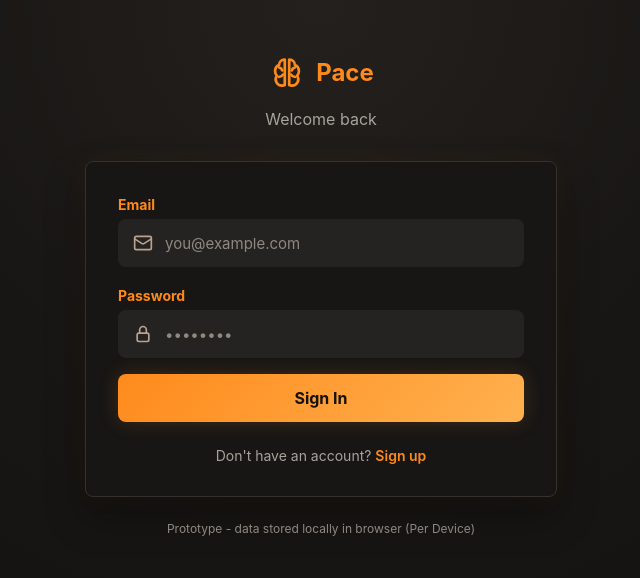
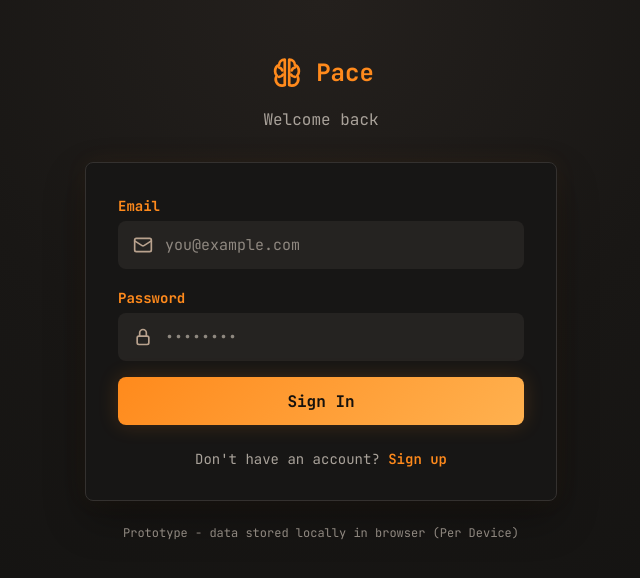
Before and after one commit to M30wstic/Pace_HCI_Prototype, a plain HTML site: page login.html in a window 1280 px wide. Shown: the whole page, without its empty margins (319-959 px from the left). Drawn offline with Linux system fonts and the light colour scheme.

Commit message:
Updated font

```diff
--- a/css/dashboard.css
+++ b/css/dashboard.css
@@ -1,3 +1,5 @@
+@import url("https://fonts.googleapis.com/css2?family=JetBrains+Mono:wght@400;500;600;700&display=swap");
+
 :root {
   --ink: #ff8a1c;
   --text: #ffb15c;
@@ -16,7 +18,7 @@
   margin: 0;
   min-height: 100vh;
   color: var(--text);
-  font-family: Inter, ui-sans-serif, system-ui, -apple-system, BlinkMacSystemFont, "Segoe UI", sans-serif;
+  font-family: "JetBrains Mono", "SFMono-Regular", Consolas, "Liberation Mono", monospace;
   background: #10100f;
 }
 
--- a/css/register.css
+++ b/css/register.css
@@ -1,3 +1,5 @@
+@import url("https://fonts.googleapis.com/css2?family=JetBrains+Mono:wght@400;500;600;700&display=swap");
+
 :root {
   --ink: #ff8a1c;
   --text: #ffb15c;
@@ -20,7 +22,7 @@
   margin: 0;
   min-height: 100vh;
   color: var(--text);
-  font-family: Inter, ui-sans-serif, system-ui, -apple-system, BlinkMacSystemFont, "Segoe UI", sans-serif;
+  font-family: "JetBrains Mono", "SFMono-Regular", Consolas, "Liberation Mono", monospace;
   background: radial-gradient(circle at top, #24201d 0%, var(--page-b) 38%, var(--page-a) 100%);
 }
 
```
